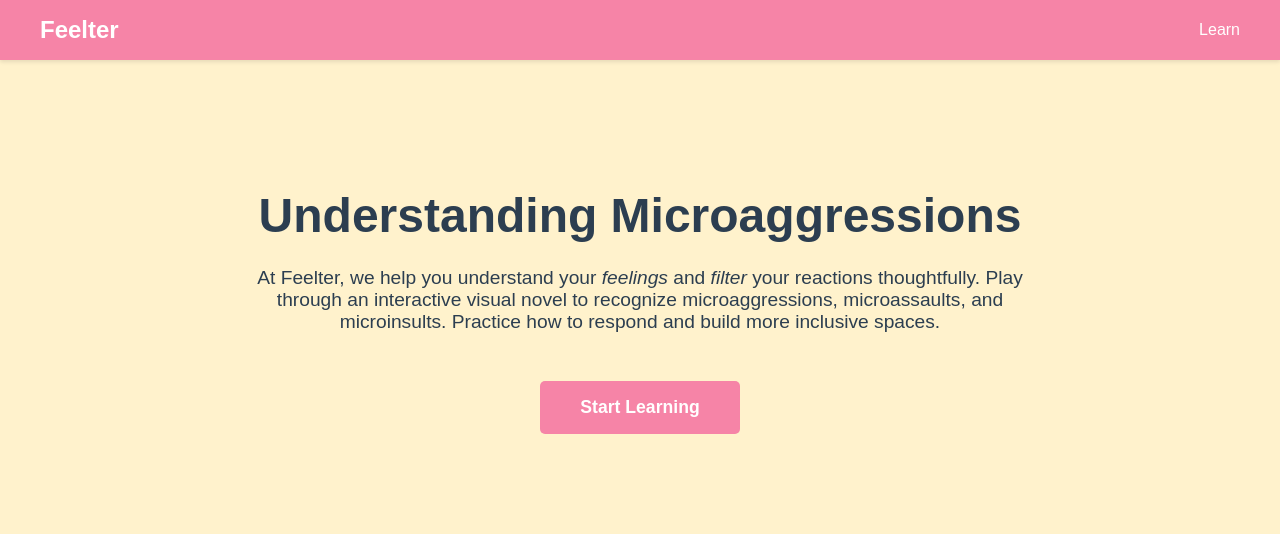
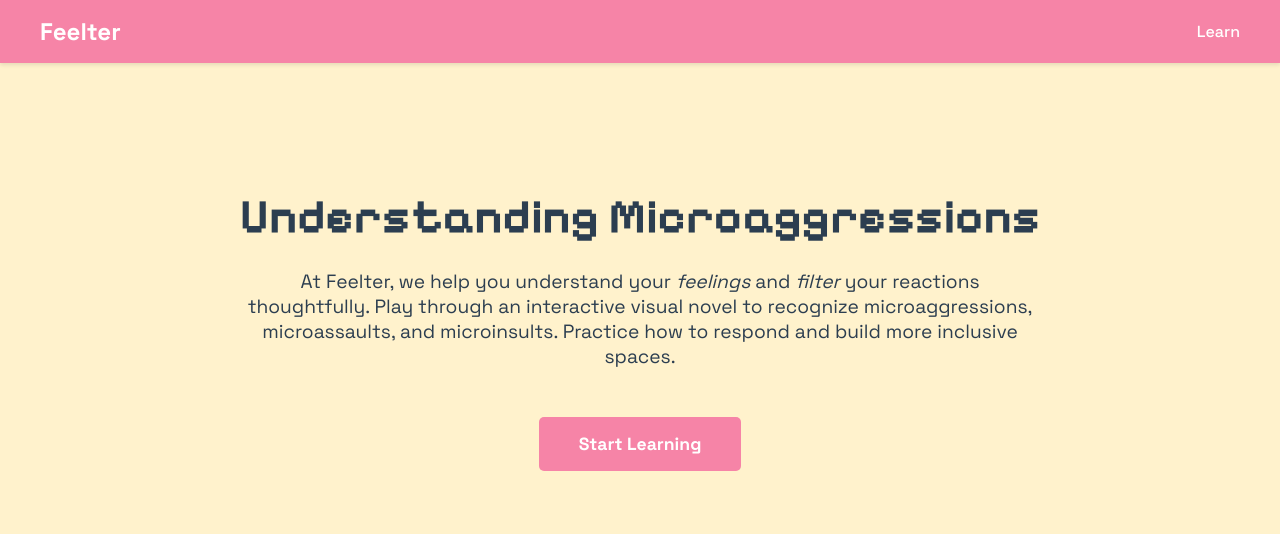
Before and after one commit to WilliamKimNYC/Feel-ter, a Flask app: page / in a window 1280 px wide. Shown: the top 534 px of the page. Run offline with Flask 3, Linux system fonts and the light colour scheme.

Commit message:
add fonts

```diff
--- a/style/main.css
+++ b/style/main.css
@@ -25,10 +25,15 @@
     --navbar-height: 60px;
 }
 
+
+h1, h2, h3 {
+        font-family: "Pixelify Sans", sans-serif;
+      }
+
 body {
     margin: 0;
     padding: 0;
-    font-family: 'Arial', sans-serif;
+    font-family: "Space Grotesk", sans-serif;
     background-color: var(--base-color);
     color: var(--accent-color);
 }
@@ -239,6 +244,7 @@ button:hover {
 **/
 
 /* Slots Style */
+
 [data-component="save-slot"] figure {
 
 }
--- a/templates/base.html
+++ b/templates/base.html
@@ -3,9 +3,15 @@
 <head>
     <meta charset="UTF-8">
     <meta name="viewport" content="width=device-width, initial-scale=1.0">
+
+    <link rel="preconnect" href="https://fonts.googleapis.com">
+    <link rel="preconnect" href="https://fonts.gstatic.com" crossorigin>
+    <link href="https://fonts.googleapis.com/css2?family=Pixelify+Sans:wght@400..700&family=Space+Grotesk:wght@300..700&display=swap" rel="stylesheet">
     <title>{% block title %}{% endblock %}</title>
     <link rel="stylesheet" href="https://cdnjs.cloudflare.com/ajax/libs/font-awesome/6.0.0/css/all.min.css">
     <link rel="stylesheet" href="{{ url_for('serve_style', filename='main.css') }}">
+
+
     {% block extra_css %}{% endblock %}
 </head>
 <body>
```
